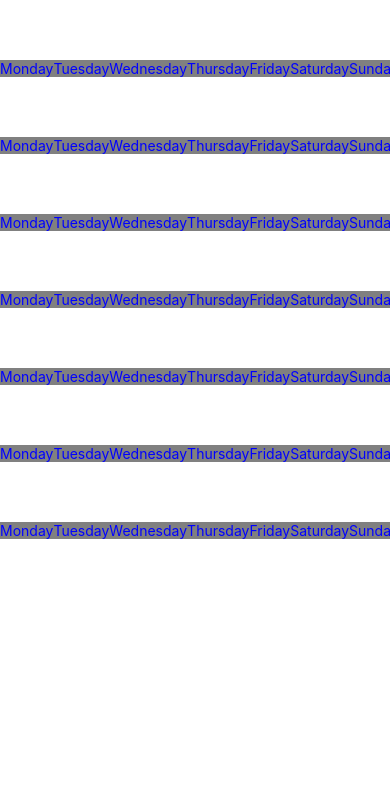
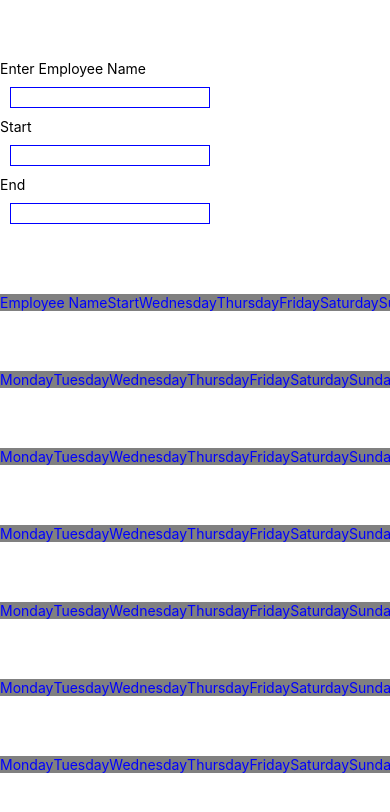
Before and after one commit to micheci/WorkApp, a React Native app: screen / in a window 390 px wide. Shown: the top 812 px of the page. Built offline with nearby package versions, Linux system fonts and the light colour scheme.

Commit message:
added state to get user name,start and end time for shift

```diff
--- a/App.js
+++ b/App.js
@@ -1,16 +1,43 @@
 import { StatusBar } from 'expo-status-bar';
-import { StyleSheet,ScrollView ,Text, View,TouchableOpacity } from 'react-native';
+import { StyleSheet,TextInput,ScrollView ,Text, View,TouchableOpacity } from 'react-native';
 import React, { useState } from "react";
 
+
+
 export default function App() {
+
+  const [user,setUser]=useState("Employee Name")
+  const [start,setStart]=useState("Start")
+  const [end,setEnd]=useState("End")
+
   return (
     <>
+
+  <View style={styles.Employee}>
+    <Text>Enter Employee Name</Text>
+    <TextInput  style={styles.input}
+    onChangeText={(val)=>setUser(val)}
+
+  />
+<Text>Start</Text>
+    <TextInput  style={styles.input}
+    keyboardType='numeric'
+    onChangeText={(val)=>setStart(val)}
+  />
+  <Text>End</Text>
+    <TextInput  style={styles.input}
+    keyboardType='numeric'
+    onChangeText={(val)=>setEnd(val)}
+  />
+
+  </View>
+
     <ScrollView>
     <View style={styles.container}>
       <StatusBar style="auto" />
       <ScrollView horizontal={true} >
-      <Text style={styles.Name}>Monday</Text>
-      <Text style={styles.Name}>Tuesday</Text>
+      <Text style={styles.Name}>{user}</Text>
+      <Text style={styles.Name}>{start}</Text>
       <Text style={styles.Name}>Wednesday</Text>
       <Text style={styles.Name}>Thursday</Text>
       <Text style={styles.Name}>Friday</Text>
@@ -123,4 +150,15 @@ const styles = StyleSheet.create({
   Name:{
     color:'blue',
   },
+  Employee:{
+    marginTop:60,
+  },
+  input:{
+    borderWidth:1,
+    borderColor:'blue',
+    padding:1,
+    margin:10,
+    width:200,
+  },
+
 });
```
